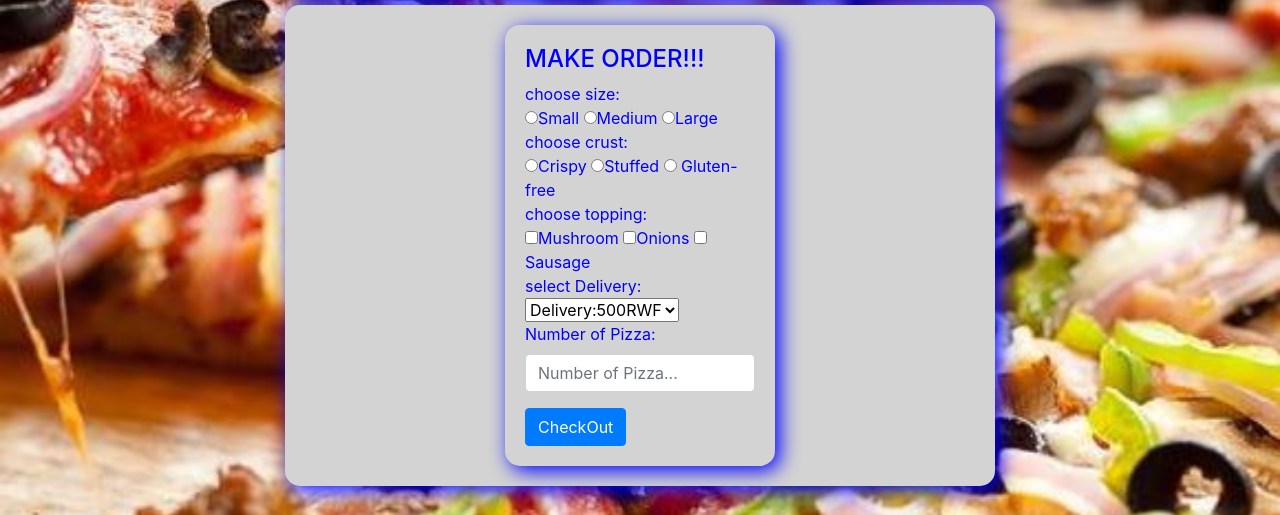
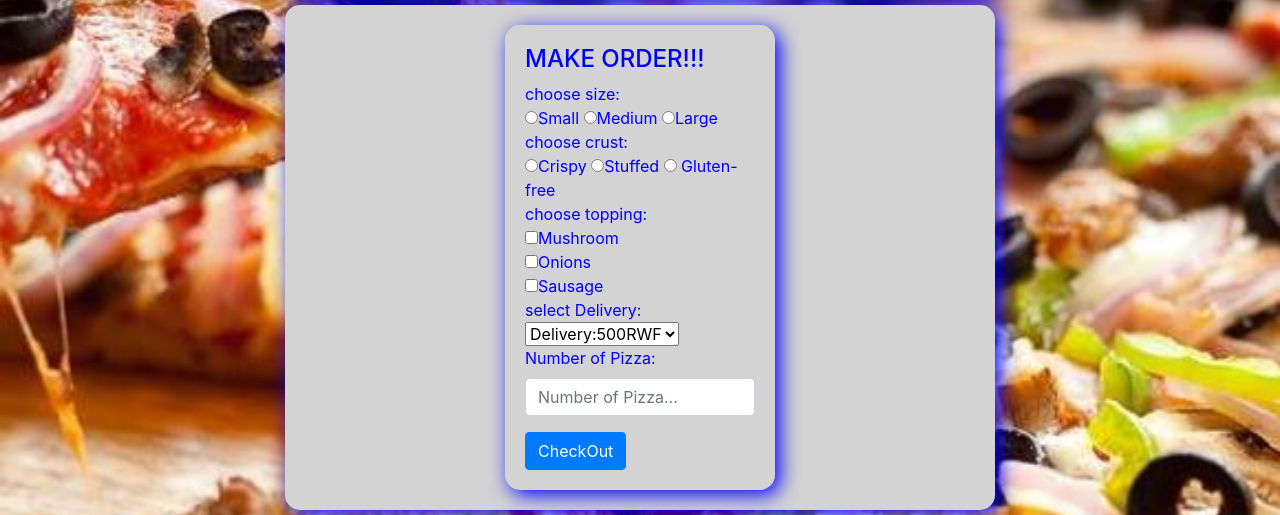
Before and after one commit to Clarisse-3924/pizza, a plain HTML site: page index.html in a window 1280 px wide. Shown: the part 111-626 px from the top of the page. Drawn offline with nearby package versions, Linux system fonts and the light colour scheme.

Commit message:
Modifying styles,js and html file

```diff
--- a/index.html
+++ b/index.html
@@ -26,8 +26,8 @@
                         <input type="radio" value=300 name="crusts">Stuffed</option>
                         <input type="radio" value=40 name="crusts"> Gluten-free </option><br>
                        choose topping:<br>
-                        <input type="checkbox" value=250  id=toppings>Mushroom</option>
-                        <input type="checkbox" value=300  id="toppings">Onions</option>
+                        <input type="checkbox" value=250  id=toppings>Mushroom</option><br>
+                        <input type="checkbox" value=300  id="toppings">Onions</option><br>
                         <input type="checkbox" val=350  id="toppings">Sausage</option><br>
                         select Delivery:
                         <select class="toppings" id="delivery" required><br>
@@ -41,7 +41,7 @@
 
                       </select>
                       </div>
-                    <button type="submit" class="btn btn-primary" id="send">CheckOut</button>
+                    <button type="submit" class="btn btn-primary" >CheckOut</button>
                   </form>
                 </div>
                 <div class="check">
```
